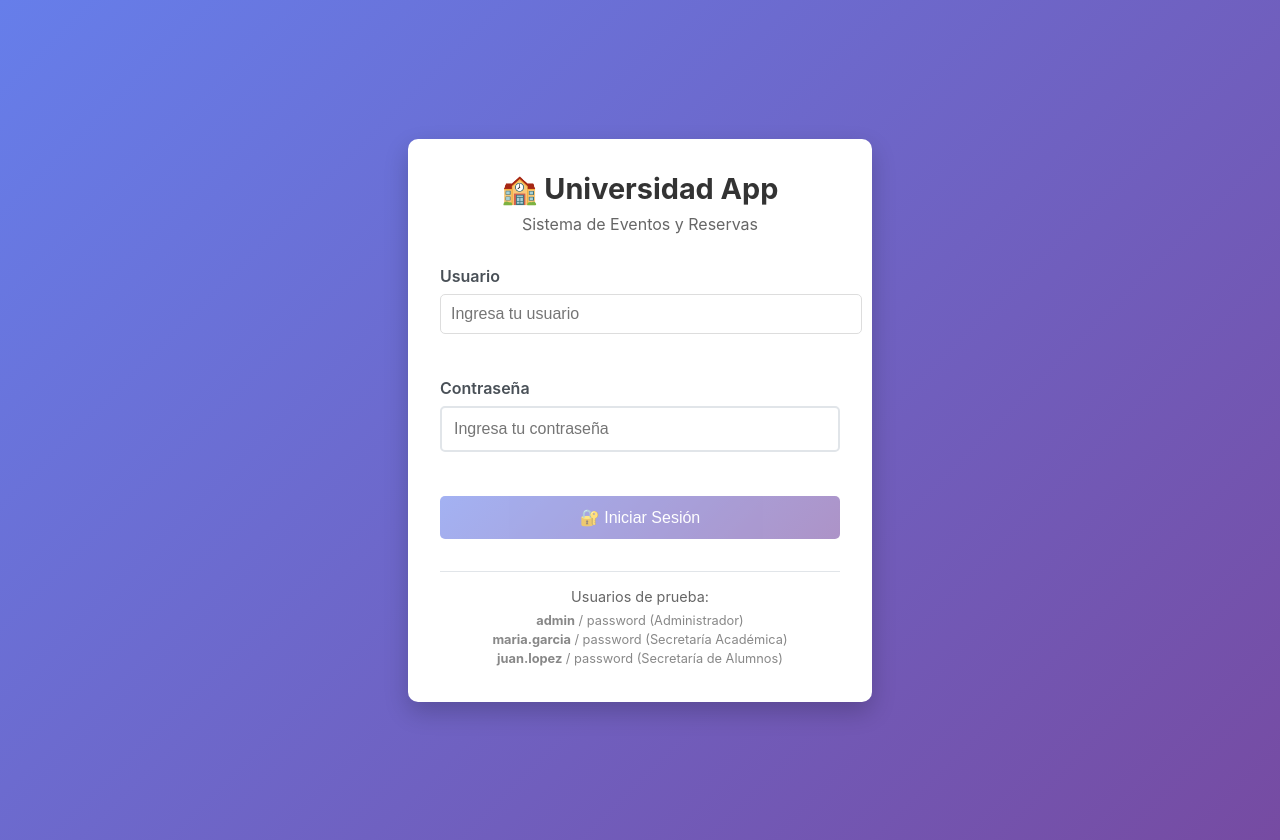
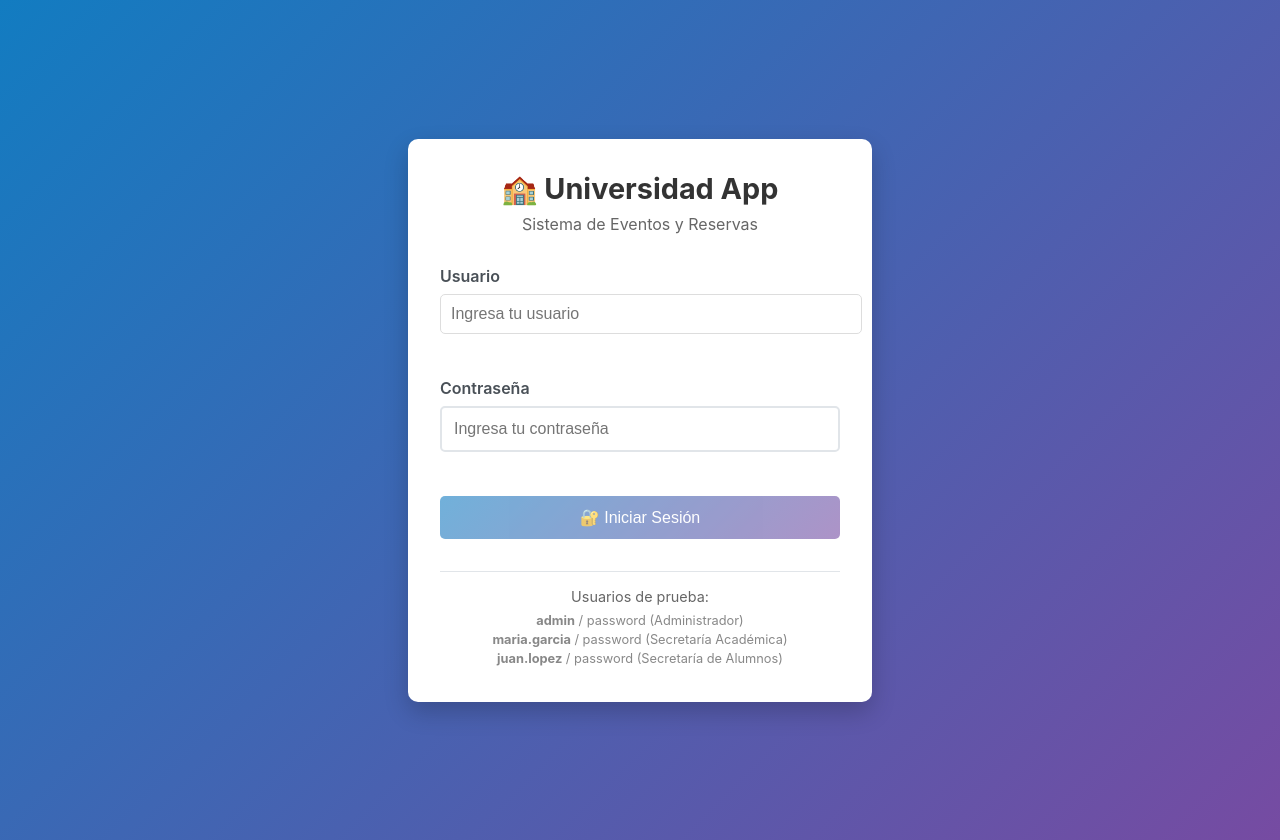
Before and after one commit to LeuxDeux/SRE, a React (Create React App) app in the folder frontend/: page / in a window 1280 px wide. Built offline with nearby package versions, Linux system fonts and the light colour scheme; no server answers.

Commit message:
Cambio de color utn

```diff
--- a/frontend/src/styles/LoginForm.css
+++ b/frontend/src/styles/LoginForm.css
@@ -3,7 +3,7 @@
   display: flex;
   justify-content: center;
   align-items: center;
-  background: linear-gradient(135deg, #667eea 0%, #764ba2 100%);
+  background: linear-gradient(135deg, #127cc1 0%, #764ba2 100%);
   padding: 20px;
 }
 
@@ -77,7 +77,7 @@
 }
 
 .login-button {
-  background: linear-gradient(135deg, #667eea 0%, #764ba2 100%);
+  background: linear-gradient(135deg, #127cc1 0%, #764ba2 100%);
   color: white;
   border: none;
   padding: 0.75rem;
```
